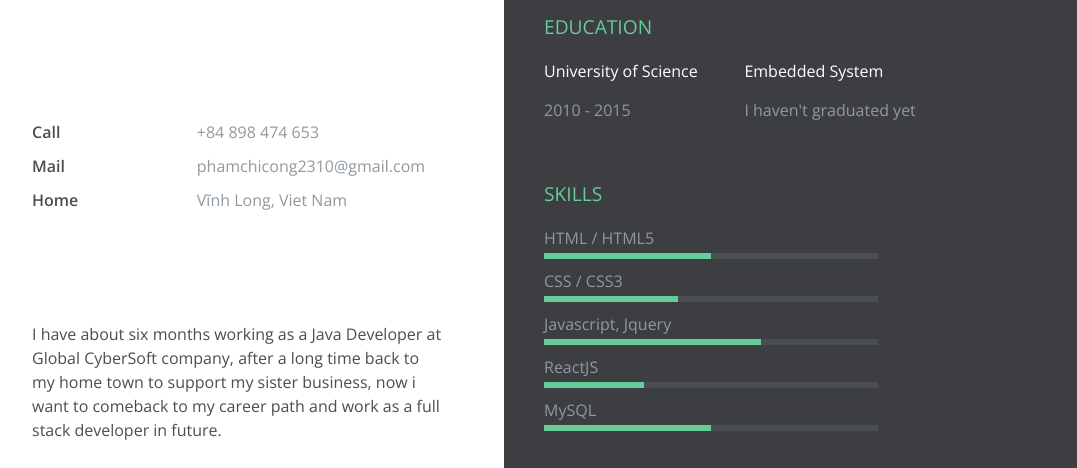
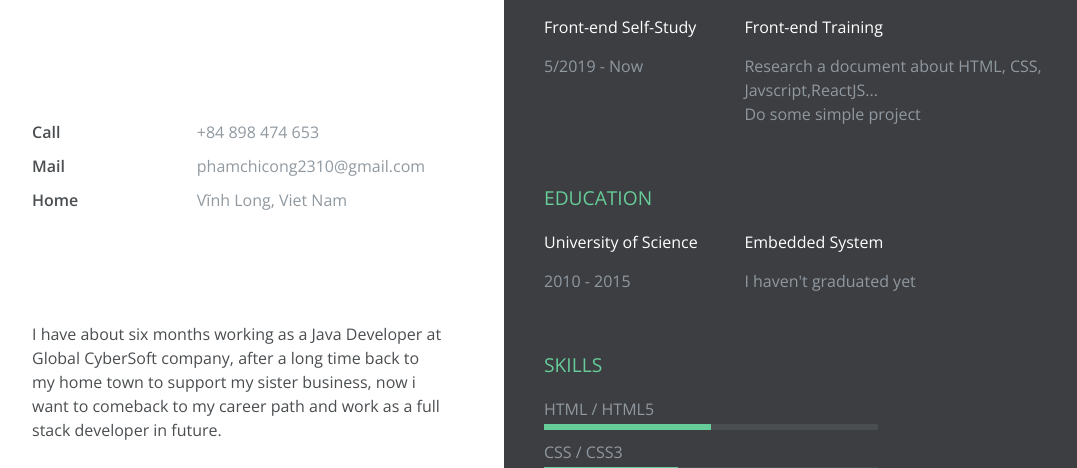
Before and after one commit to phamchicong2310/phamchicong2310.github.io, a plain HTML site: page index.html in a window 1280 px wide. Shown: the part 260-728 px from the top of the page, without its empty margins (8-1085 px from the left). Drawn offline with nearby package versions, Linux system fonts and the light colour scheme.

Commit message:
Update index.html
update cv

```diff
--- a/index.html
+++ b/index.html
@@ -69,6 +69,19 @@
           </div>
         </div>
       </div><!--Skill experience-->
+	  <div class="experience-wrapper">
+      	<div class="company-wrapper clearfix">
+      		<div class="experience-title">Front-end Self-Study</div> <!-- NAME OF THE COMPANY YOUWORK WITH  -->
+          <div class="time">5/2019 - Now</div> <!-- THE TIME YOU WORK WITH THE COMPANY  -->
+      	</div>
+
+        <div class="job-wrapper clearfix">
+        	<div class="experience-title">Front-end Training</div> <!-- JOB TITLE  -->
+          <div class="company-description">
+          	<p>Research a document about HTML, CSS, Javscript,ReactJS...<br>Do some simple project</p>  <!-- JOB DESCRIPTION  -->
+          </div>
+        </div>
+      </div><!--Skill experience-->
 	  <h3 class="experience-title">Education</h3>
 	  <div class="experience-wrapper">
       	<div class="company-wrapper clearfix">
@@ -91,8 +104,6 @@
         		<li class="skill-percentage">CSS / CSS3</li>
         		<li class="skill-percentage">Javascript, Jquery</li>
         		<li class="skill-percentage">ReactJS</li>
-        		<li class="skill-percentage">MySQL</li>
-
         	</ul>
       </div>
 
```
